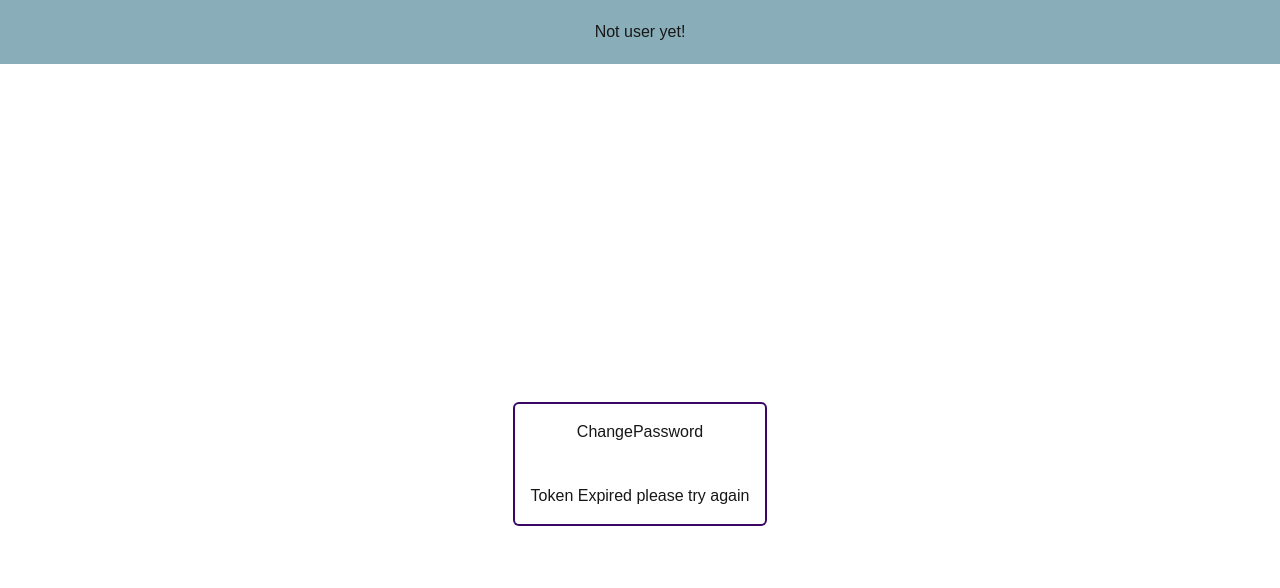
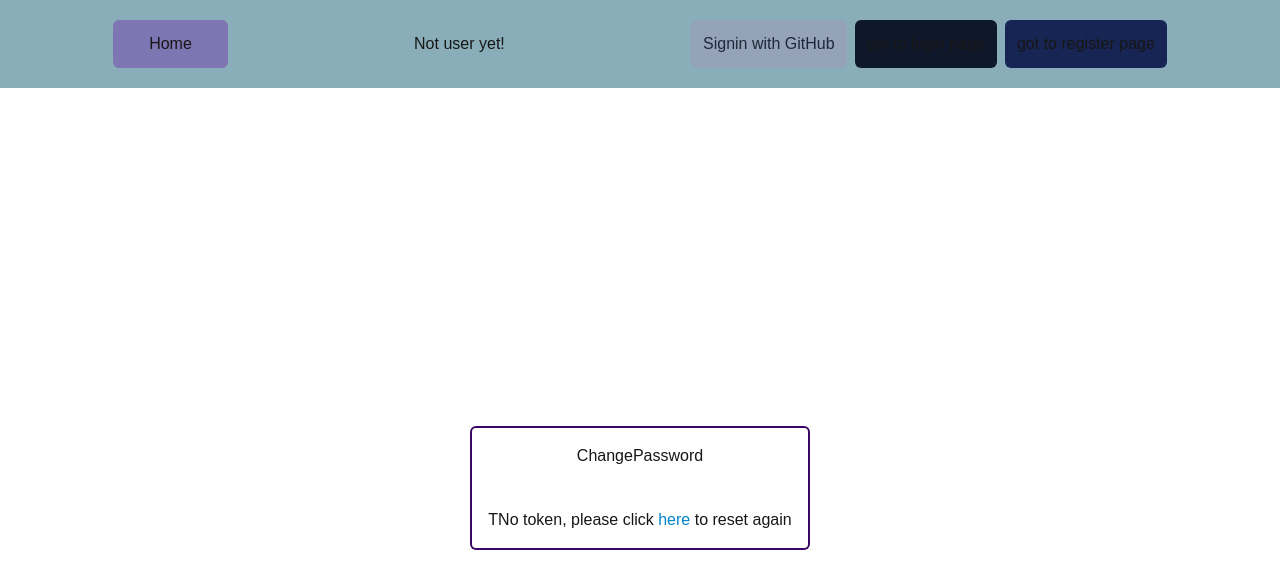
Before and after one commit to tahasama/authjs, a Next.js app: page /addNewPass in a window 1280 px wide. Shown: the top 588 px of the page. Built offline with nearby package versions, Linux system fonts and the light colour scheme; no server answers; the database is empty; what emailjs would draw is missing.

Commit message:
simple redesign navbar

```diff
--- a/app/(authLogic)/Logout.tsx
+++ b/app/(authLogic)/Logout.tsx
@@ -12,7 +12,7 @@ const Logout = () => {
     >
       <button
         type="submit"
-        className="bg-red-600 rounded-sm py-1 px-3  text-slate-200"
+        className="bg-red-600/80 rounded-md py-3 px-5 text-slate-200 hover:brightness-90 transition-all duration-150"
       >
         Sign out
       </button>
--- a/app/(authLogic)/addNewPass/AddNewPsswrd.tsx
+++ b/app/(authLogic)/addNewPass/AddNewPsswrd.tsx
@@ -2,6 +2,7 @@
 import { updateForgotPassword } from "@/app/actions/authActions";
 import { registerSchema } from "@/lib/zod";
 import { zodResolver } from "@hookform/resolvers/zod";
+import Link from "next/link";
 import { useSearchParams } from "next/navigation";
 import React from "react";
 import { useForm } from "react-hook-form";
@@ -10,7 +11,6 @@ import { z } from "zod";
 const AddNewPsswrd = () => {
   const param = useSearchParams();
   const token = param.get("token");
-  console.log("🚀 ~ AddNewPsswrd ~ token:", token);
   const {
     handleSubmit,
     register,
@@ -42,7 +42,16 @@ const AddNewPsswrd = () => {
   return (
     <>
       {!token ? (
-        <>Token Expired please try again </>
+        <div className="inline">
+          TNo token, please click{" "}
+          <Link
+            href={"/frgtpass"}
+            className="text-sky-600 hover:underline transition-all duration-500"
+          >
+            here
+          </Link>{" "}
+          to reset again{" "}
+        </div>
       ) : (
         <form onSubmit={handleSubmit(onSubmit)} className="flex flex-col gap-3">
           <label htmlFor="password">Email</label>
--- a/app/(authLogic)/addNewPass/page.tsx
+++ b/app/(authLogic)/addNewPass/page.tsx
@@ -1,4 +1,4 @@
-import React from "react";
+import React, { Suspense } from "react";
 import AddNewPsswrd from "./AddNewPsswrd";
 
 const page = () => {
@@ -6,7 +6,9 @@ const page = () => {
     <div className="grid items-center justify-items-center min-h-screen">
       <main className="grid gap-10 p-4 rounded ring-2 ring-purple-950">
         <h1 className="text-center">ChangePassword</h1>
-        <AddNewPsswrd />
+        <Suspense fallback={"Loading..."}>
+          <AddNewPsswrd />
+        </Suspense>
       </main>
     </div>
   );
--- a/app/(authLogic)/frgtpass/ForgotForm.tsx
+++ b/app/(authLogic)/frgtpass/ForgotForm.tsx
@@ -1,7 +1,6 @@
 "use client";
 import { forgotPassword } from "@/app/actions/authActions";
 import { emailForgot } from "@/lib/zod";
-
 import { zodResolver } from "@hookform/resolvers/zod";
 import { useForm } from "react-hook-form";
 import { z } from "zod";
--- a/app/page.tsx
+++ b/app/page.tsx
@@ -1,7 +1,3 @@
-import SignIn from "@/components/sign-in";
-// import UserInfo from "@/components/user-info";
-import Link from "next/link";
-
 export default function Home() {
   return (
     <div className="grid items-center justify-items-center min-h-screen font-[family-name:var(--font-geist-sans)]">
@@ -10,21 +6,6 @@ export default function Home() {
         <h2 className="text-lg">We will create an all auth app with auth.js</h2>
         <p>The navbar will show if user is logged or not</p>
         {/* <Logout /> */}
-        <SignIn />
-        <Link
-          href={"/login"}
-          className="bg-slate-900 rounded-md p-3 flex justify-between max-w-52"
-        >
-          got to login page
-          <span>--{`>`}</span>
-        </Link>
-        <Link
-          href={"/register"}
-          className="bg-blue-950 rounded-md p-3 flex justify-between max-w-52"
-        >
-          got to register page
-          <span>--{`>`}</span>
-        </Link>
       </main>
     </div>
   );
--- a/components/navbar.tsx
+++ b/components/navbar.tsx
@@ -2,6 +2,8 @@
 import React from "react";
 import { useSession } from "next-auth/react";
 import Logout from "@/app/(authLogic)/Logout";
+import Link from "next/link";
+import SignIn from "./sign-in";
 // import { auth } from "@/auth";
 
 const Navbar = () => {
@@ -9,17 +11,40 @@ const Navbar = () => {
 
   return (
     <div
-      className={`flex p-5 justify-around ${
+      className={`flex p-5 justify-around items-center ${
         status === "authenticated" ? "bg-purple-950" : "bg-cyan-800/50"
       }`}
     >
-      <div>
+      <Link
+        href={"/"}
+        className="bg-purple-800/40 rounded-md py-3 px-9 hover:brightness-75 transition-all duration-150"
+      >
+        Home
+      </Link>
+      <p>
         {status === "authenticated"
           ? data?.user?.email
           : status === "loading"
           ? "loading"
           : "Not user yet!"}
-      </div>
+      </p>
+      {status !== "authenticated" && (
+        <div className="flex gap-2">
+          <SignIn />
+          <Link
+            href={"/login"}
+            className="bg-slate-900 rounded-md p-3 hover:brightness-75 transition-all duration-150"
+          >
+            got to login page
+          </Link>
+          <Link
+            href={"/register"}
+            className="bg-blue-950 rounded-md p-3 hover:brightness-75 transition-all duration-150"
+          >
+            got to register page
+          </Link>
+        </div>
+      )}
       {status === "authenticated" && <Logout />}
     </div>
   );
--- a/components/sign-in.tsx
+++ b/components/sign-in.tsx
@@ -5,7 +5,7 @@ export default function SignIn() {
     <form action={loginWithGitHub}>
       <button
         type="submit"
-        className="p-3 bg-slate-400 text-slate-800 rounded-md"
+        className="p-3 bg-slate-400 text-slate-800 rounded-md hover:brightness-75 transition-all duration-150"
       >
         Signin with GitHub
       </button>
```
